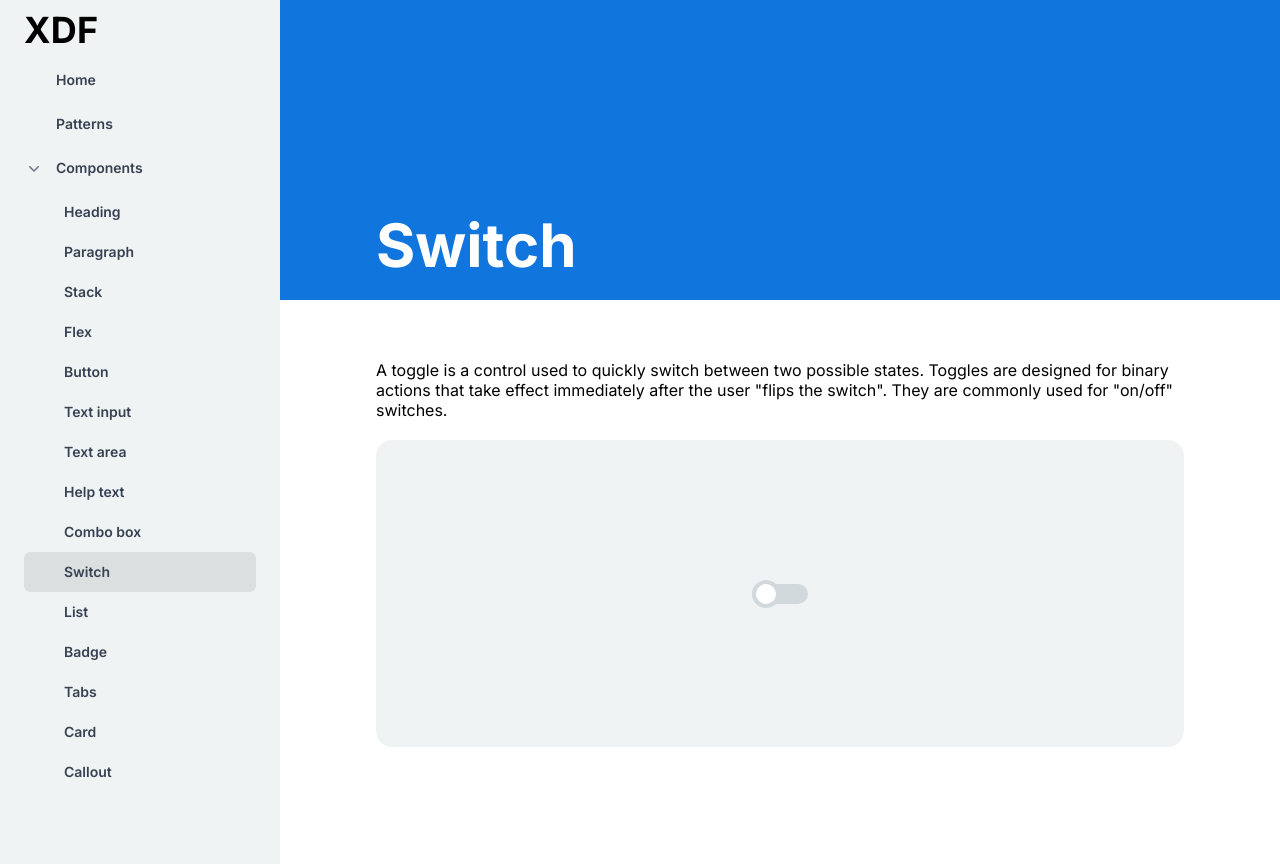
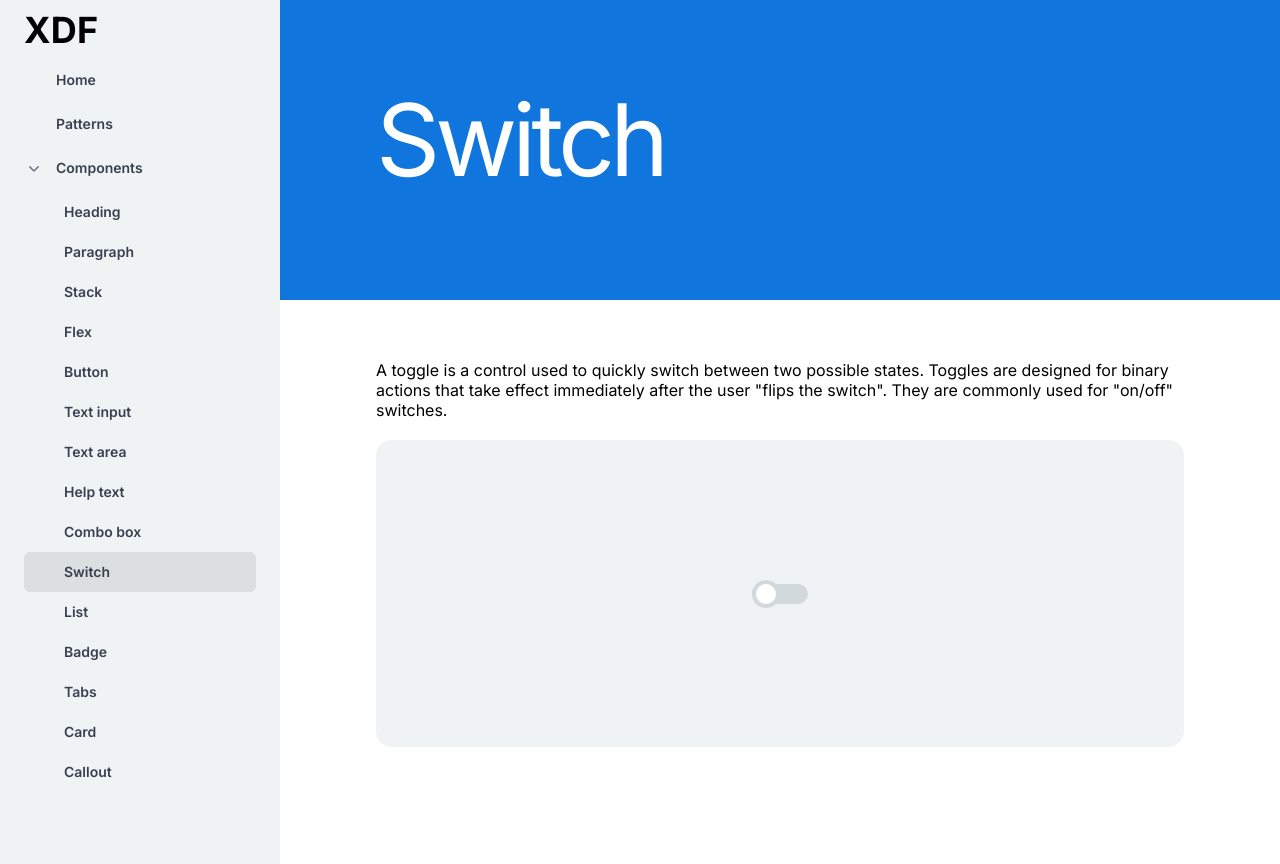
Before and after one commit to totisama/design-system, a Next.js app: page /components/switch in a window 1280 px wide. Built offline with nearby package versions, Linux system fonts and the light colour scheme.

Commit message:
change title style

```diff
--- a/src/components/page-wrapper.tsx
+++ b/src/components/page-wrapper.tsx
@@ -1,5 +1,4 @@
 import type React from 'react'
-import { Heading } from '@/components/heading'
 
 export const PageWrapper = ({
   name,
@@ -10,8 +9,8 @@ export const PageWrapper = ({
 }) => {
   return (
     <>
-      <div className='flex flex-col justify-end px-24 pb-5 h-[300px] bg-button-primary text-white'>
-        <Heading as='h1'>{name}</Heading>
+      <div className='flex flex-col justify-center px-24 pb-5 h-[300px] bg-button-primary text-white'>
+        <h1 className='text-[100px] leading-[70px] tracking-[-5px]'>{name}</h1>
       </div>
       <main className='px-24 py-10 max-w-5xl'>{children}</main>
     </>
```
